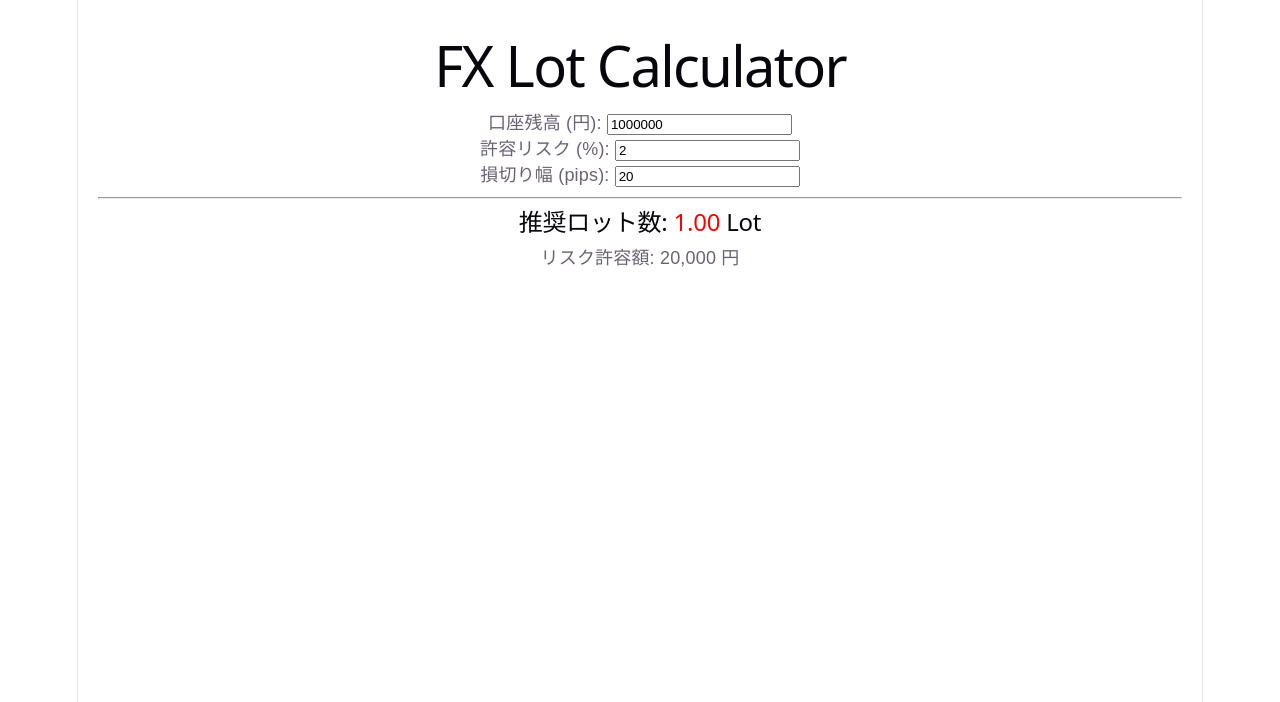
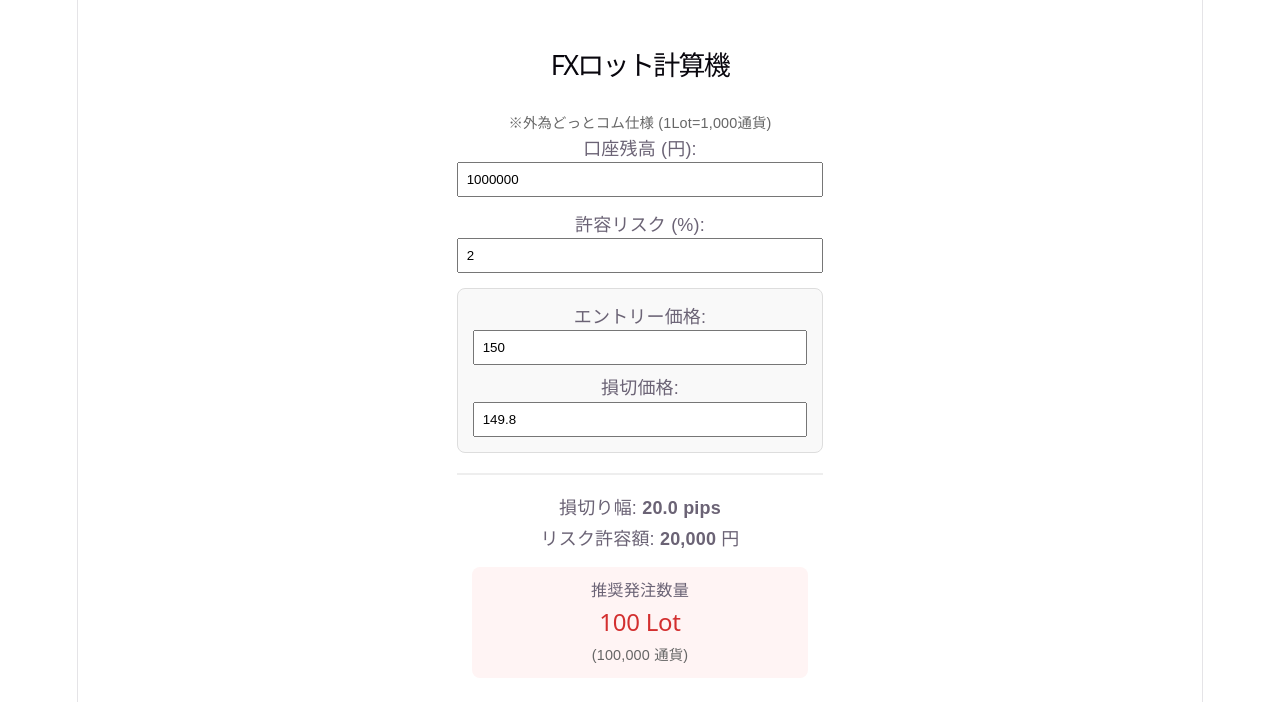
Before and after one commit to wanchankun/fx-calc-lot, a React (Vite) app: page / in a window 1280 px wide. Shown: the top 702 px of the page. Built offline with nearby package versions, Linux system fonts and the light colour scheme.

Commit message:
adjust for Gaitame.com lot size

```diff
--- a/src/App.tsx
+++ b/src/App.tsx
@@ -3,29 +3,56 @@ import { useState } from 'react'
 function App() {
   const [balance, setBalance] = useState(1000000); // 口座残高
   const [risk, setRisk] = useState(2);           // 許容リスク(%)
-  const [pips, setPips] = useState(20);          // 損切り幅(pips)
+  const [entryPrice, setEntryPrice] = useState(150.00); // エントリー価格
+  const [stopLossPrice, setStopLossPrice] = useState(149.80); // 損切価格
 
-  // ロット計算 (1ロット=10万通貨、クロス円想定)
-  const lot = (balance * (risk / 100)) / (pips * 0.01 * 100000);
+  // 外為どっとコムの1ロット単位（1,000通貨）
+  const CONTRACT_SIZE = 1000;
+
+  // pipsの計算 (クロス円想定: 価格差 × 100)
+  const pips = Math.abs(entryPrice - stopLossPrice) * 100;
+
+  // ロット計算 (外為どっとコム仕様: 1ロット=1,000通貨)
+  // リスク許容額 ÷ (pips単位の損失額 × 1ロットあたりの通貨数)
+  const lot = pips > 0
+    ? (balance * (risk / 100)) / (pips * 0.01 * CONTRACT_SIZE)
+    : 0;
 
   return (
-    <div style={{ padding: '20px', fontFamily: 'sans-serif' }}>
-      <h1>FX Lot Calculator</h1>
-      <div>
+    <div style={{ padding: '20px', fontFamily: 'sans-serif', maxWidth: '400px', margin: '0 auto' }}>
+      <h1 style={{ fontSize: '1.5rem', textAlign: 'center' }}>FXロット計算機</h1>
+      <p style={{ fontSize: '0.8rem', textAlign: 'center', color: '#666' }}>※外為どっとコム仕様 (1Lot=1,000通貨)</p>
+
+      <div style={{ marginBottom: '15px' }}>
         <label>口座残高 (円): </label>
-        <input type="number" value={balance} onChange={e => setBalance(Number(e.target.value))} />
+        <input type="number" value={balance} onChange={e => setBalance(Number(e.target.value))} style={{ width: '100%', padding: '8px', boxSizing: 'border-box' }} />
       </div>
-      <div>
+
+      <div style={{ marginBottom: '15px' }}>
         <label>許容リスク (%): </label>
-        <input type="number" value={risk} onChange={e => setRisk(Number(e.target.value))} />
+        <input type="number" value={risk} onChange={e => setRisk(Number(e.target.value))} style={{ width: '100%', padding: '8px', boxSizing: 'border-box' }} />
       </div>
-      <div>
-        <label>損切り幅 (pips): </label>
-        <input type="number" value={pips} onChange={e => setPips(Number(e.target.value))} />
+
+      <div style={{ marginBottom: '15px', padding: '15px', backgroundColor: '#f9f9f9', border: '1px solid #ddd', borderRadius: '8px' }}>
+        <div style={{ marginBottom: '10px' }}>
+          <label>エントリー価格: </label>
+          <input type="number" step="0.001" value={entryPrice} onChange={e => setEntryPrice(Number(e.target.value))} style={{ width: '100%', padding: '8px', boxSizing: 'border-box' }} />
+        </div>
+        <div>
+          <label>損切価格: </label>
+          <input type="number" step="0.001" value={stopLossPrice} onChange={e => setStopLossPrice(Number(e.target.value))} style={{ width: '100%', padding: '8px', boxSizing: 'border-box' }} />
+        </div>
       </div>
-      <hr />
-      <h2>推奨ロット数: <span style={{ color: 'red' }}>{lot.toFixed(2)}</span> Lot</h2>
-      <p>リスク許容額: {(balance * (risk / 100)).toLocaleString()} 円</p>
+
+      <div style={{ textAlign: 'center', marginTop: '20px', padding: '15px', borderTop: '2px solid #eee' }}>
+        <p style={{ margin: '5px 0' }}>損切り幅: <strong>{pips.toFixed(1)} pips</strong></p>
+        <p style={{ margin: '5px 0' }}>リスク許容額: <strong>{ (balance * (risk / 100)).toLocaleString() } 円</strong></p>
+        <div style={{ marginTop: '15px', padding: '10px', backgroundColor: '#fff4f4', borderRadius: '8px' }}>
+          <span style={{ fontSize: '0.9rem' }}>推奨発注数量</span>
+          <h2 style={{ color: '#d32f2f', margin: '5px 0' }}>{Math.floor(lot).toLocaleString()} Lot</h2>
+          <span style={{ fontSize: '0.8rem', color: '#666' }}>({ (Math.floor(lot) * CONTRACT_SIZE).toLocaleString() } 通貨)</span>
+        </div>
+      </div>
     </div>
   )
 }
```
